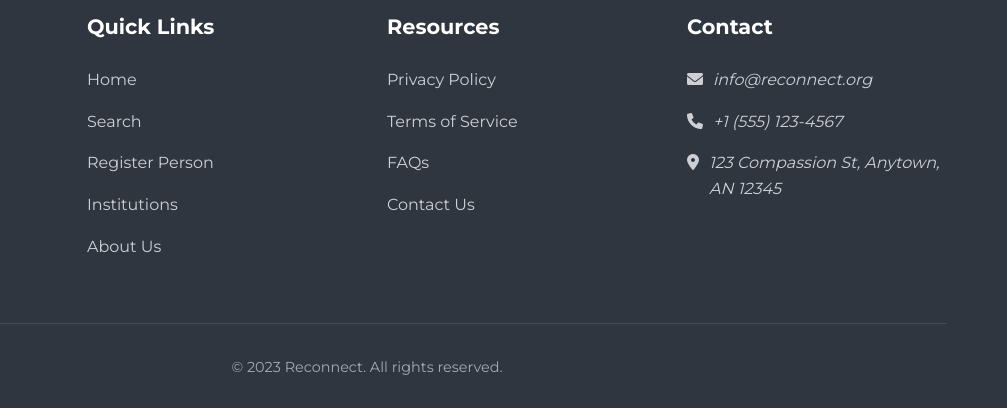
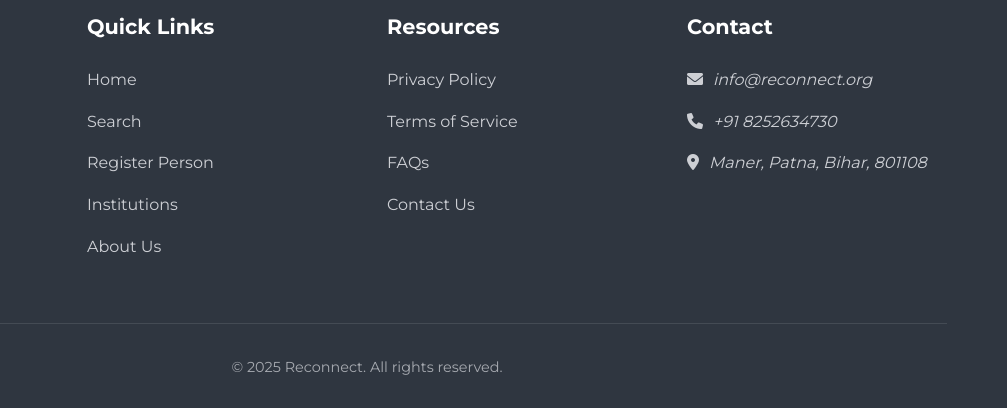
Before and after one commit to ShadowStudio-no1/Reconnect, a website: page index.html in a window 1280 px wide. Shown: the part 6319-6727 px from the top of the page, 273-1280 px from the left. Drawn offline with Linux system fonts and the light colour scheme.

Commit message:
Update index.html

```diff
--- a/index.html
+++ b/index.html
@@ -354,13 +354,13 @@
                     <h3>Contact</h3>
                     <address>
                         <p><i class="fas fa-envelope"></i> info@reconnect.org</p>
-                        <p><i class="fas fa-phone"></i> +1 (555) 123-4567</p>
-                        <p><i class="fas fa-map-marker-alt"></i> 123 Compassion St, Anytown, AN 12345</p>
+                        <p><i class="fas fa-phone"></i> +91 8252634730</p>
+                        <p><i class="fas fa-map-marker-alt"></i> Maner, Patna, Bihar, 801108</p>
                     </address>
                 </div>
             </div>
             <div class="footer-bottom">
-                <p>&copy; 2023 Reconnect. All rights reserved.</p>
+                <p>&copy; 2025 Reconnect. All rights reserved.</p>
             </div>
         </div>
     </footer>
```
